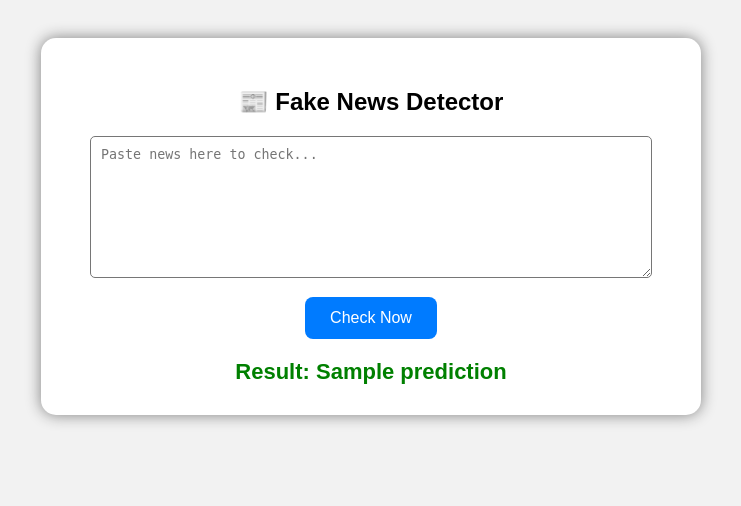
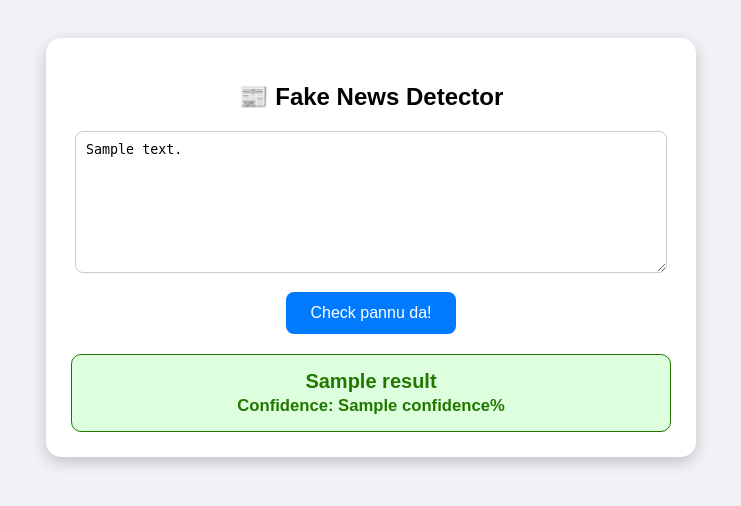
Before and after one commit to abinadha2007-prog/fake-news-detector, a Flask app: template templates/index.html in a window 1280 px wide. Shown: the top 506 px of the page, without its empty margins (269-1010 px from the left). Run offline with Flask 3, Linux system fonts and the light colour scheme; the template is opened without the code that fills it: most values are stand-ins (such as "Sample title", 1, 10 or a date in 2020).

Commit message:
Update index.html

```diff
--- a/templates/index.html
+++ b/templates/index.html
@@ -1,25 +1,31 @@
 <!DOCTYPE html>
 <html>
 <head>
-<title>Fake News Detection</title>
+    <title>Fake News Detector</title>
     <style>
-body{font-family:Arial;text-align:center;background:#f2f2f2;padding:30px}
-.box{background:white;padding:30px;border-radius:15px;max-width:600px;margin:auto;box-shadow:0 0 15px gray}
-textarea{width:90%;height:120px;padding:10px;border-radius:5px}
-button{padding:12px 25px;background:#007bff;color:white;border:none;border-radius:8px;margin-top:15px;cursor:pointer;font-size:16px}
-.result{margin-top:20px;font-size:22px;font-weight:bold}
+        body { font-family: Arial; background: #f0f2f5; text-align: center; padding: 30px; }
+        .box { background: white; max-width: 600px; margin: auto; padding: 25px; border-radius: 15px; box-shadow: 0 5px 15px rgba(0,0,0,0.2); }
+        textarea { width: 95%; height: 120px; padding: 10px; border-radius: 8px; border: 1px solid #ccc; }
+        button { background: #007bff; color: white; border: none; padding: 12px 25px; border-radius: 8px; cursor: pointer; margin-top: 15px; font-size: 16px; }
+        .result { margin-top: 20px; padding: 15px; border-radius: 10px; font-size: 20px; font-weight: bold; }
+        .fake { background: #ffdddd; color: #d8000c; border: 1px solid #d8000c; }
+        .real { background: #ddffdd; color: #270; border: 1px solid #270; }
     </style>
 </head>
 <body>
     <div class="box">
         <h2>📰 Fake News Detector</h2>
         <form method="POST">
-<textarea name="news" placeholder="Paste news here to check..."></textarea><br>
-<button type="submit">Check Now</button>
+            <textarea name="news" placeholder="Inga news ah paste pannu da machi...">{{ news_text }}</textarea><br>
+            <button type="submit">Check pannu da!</button>
         </form>
-{% if prediction %}
-<div class="result" style="color:{% if prediction=='Fake' %}red{% else %}green{% endif %}">
-Result: {{prediction}}
+
+        {% if result %}
+            <div class="result {% if 'FAKE' in result %}fake{% else %}real{% endif %}">
+                {{ result }} <br>
+                {% if confidence %}
+                <small>Confidence: {{ confidence }}%</small>
+                {% endif %}
             </div>
         {% endif %}
     </div>
```
Lines whose indentation alone changed are shown as unchanged.
